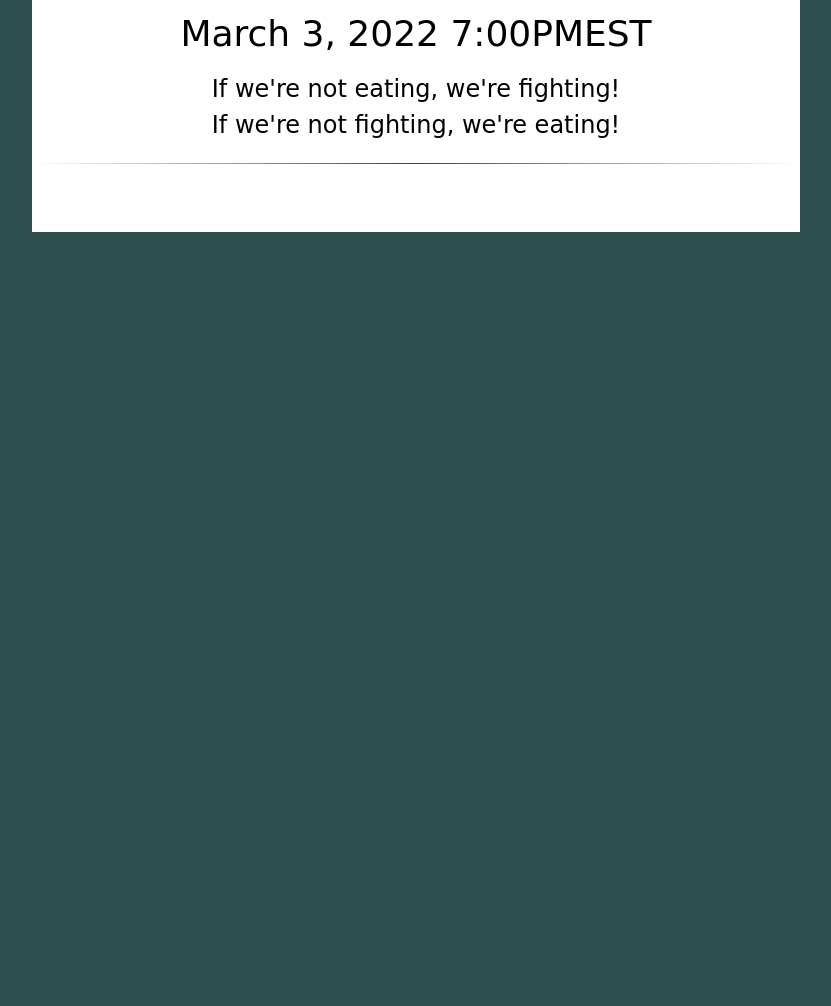
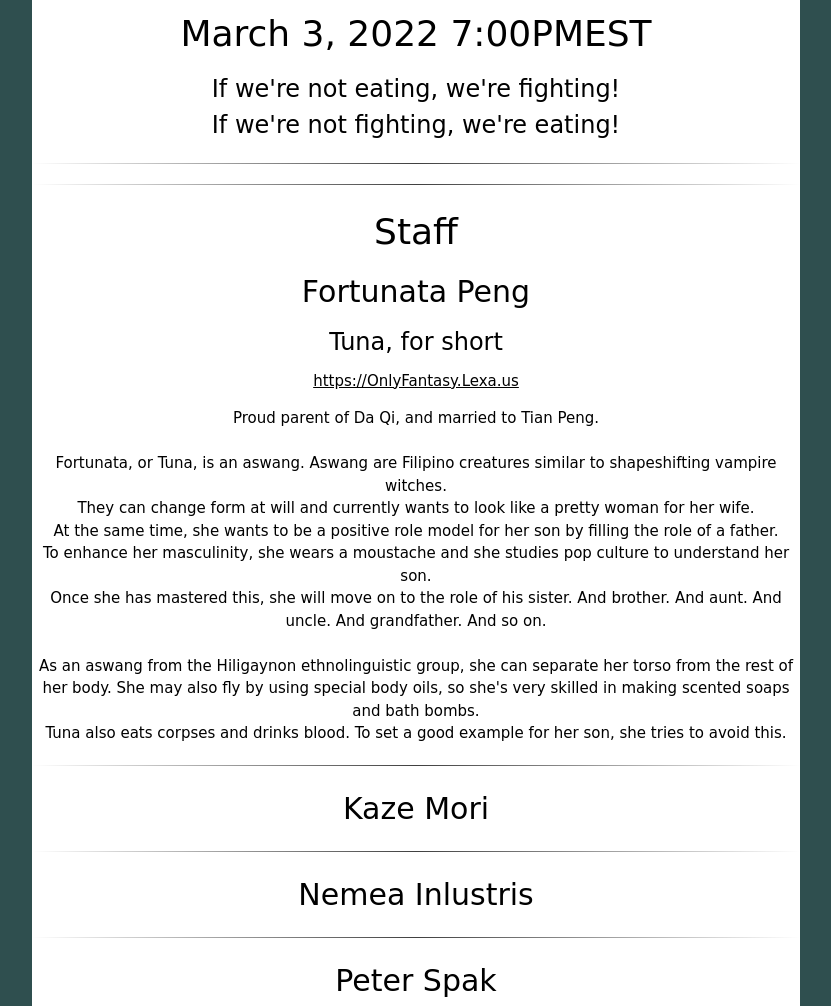
Before and after one commit to lexausart/night, a plain HTML site: page about.html in a window 1280 px wide. Shown: the part 740-1746 px from the top of the page, without its empty margins (224-1055 px from the left). Before the commit the page ends 1036 px from the top, so only its background shows below. Drawn offline with nearby package versions, Linux system fonts and the light colour scheme; a web font is replaced by a local one.

Commit message:
Added bios

```diff
--- a/about.html
+++ b/about.html
@@ -64,18 +64,94 @@
 
                 <!-- Horizontal Rule -->
 
-                <!--
-    <hr
-        style="border: 0;
+
+                <hr
+                    style="border: 0;
                     height: 1px;
                     background-image: linear-gradient(to right, rgba(0, 0, 0, 0), rgba(0, 0, 0, 0.75), rgba(0, 0, 0, 0));">
-        -->
 
-                <!-- Fortunnata Peng -->
+                <h1>Staff</h1>
 
-                <!--
-    <h1>Fortunata Peng</h1>
--->
+
+
+                <!-- Fortunata Peng -->
+
+
+                <h2>Fortunata Peng</h2>
+                <h3>Tuna, for short</h3>
+                <a href="https://OnlyFantasy.Lexa.us">https://OnlyFantasy.Lexa.us</a>
+
+                <p>
+                    Proud parent of Da Qi, and married to Tian Peng.
+                    <br><br>
+                    Fortunata, or Tuna, is an aswang. Aswang are Filipino creatures similar to shapeshifting vampire
+                    witches.
+                    <br>
+                    They can change form at will and currently wants to look like a pretty woman for her wife.
+                    <br>
+                    At the same time, she wants to be a positive role model for her son by filling the role of a father.
+                    <br>
+                    To enhance her masculinity, she wears a moustache and she studies pop culture to understand her son.
+                    <br>
+                    Once she has mastered this, she will move on to the role of his sister. And brother. And aunt. And
+                    uncle. And grandfather. And so on.
+                    <br><br>
+                    As an aswang from the Hiligaynon ethnolinguistic group, she can separate her torso from the rest of
+                    her body. She may also fly by using special body oils, so she's very skilled in making scented soaps
+                    and bath bombs.
+                    <br>
+                    Tuna also eats corpses and drinks blood. To set a good example for her son, she tries to avoid this.
+                </p>
+
+
+                <!-- Horizontal Rule -->
+
+
+                <hr
+                    style="border: 0;
+                    height: 1px;
+                    background-image: linear-gradient(to right, rgba(0, 0, 0, 0), rgba(0, 0, 0, 0.75), rgba(0, 0, 0, 0));">
+
+
+
+
+                <!--Kaze Mori -->
+                <h2>Kaze Mori</h2>
+                <a href=""></a>
+
+                <p>
+
+                </p>
+
+                <!-- Horizontal Rule -->
+
+                <hr
+                    style="border: 0;
+                    height: 1px;
+                    background-image: linear-gradient(to right, rgba(0, 0, 0, 0), rgba(0, 0, 0, 0.75), rgba(0, 0, 0, 0));">
+
+
+                <!--Nemea Inlustris -->
+                <h2>Nemea Inlustris</h2>
+
+                <p>
+
+                </p>
+
+                <!-- Horizontal Rule -->
+
+
+                <hr
+                    style="border: 0;
+                    height: 1px;
+                    background-image: linear-gradient(to right, rgba(0, 0, 0, 0), rgba(0, 0, 0, 0.75), rgba(0, 0, 0, 0));">
+
+                <!--Peter Spak -->
+                <h2>Peter Spak</h2>
+
+                <p>
+
+                </p>
 
             </div>
         </div>
@@ -89,6 +165,8 @@
                     background-image: linear-gradient(to right, rgba(0, 0, 0, 0), rgba(0, 0, 0, 0.75), rgba(0, 0, 0, 0));">
 
 
+
+
     <img src="https://imgur.com/Gxjb0yT.gif" class="w3-image w3-padding-32" width="300" height="300">
 -->
 
```
